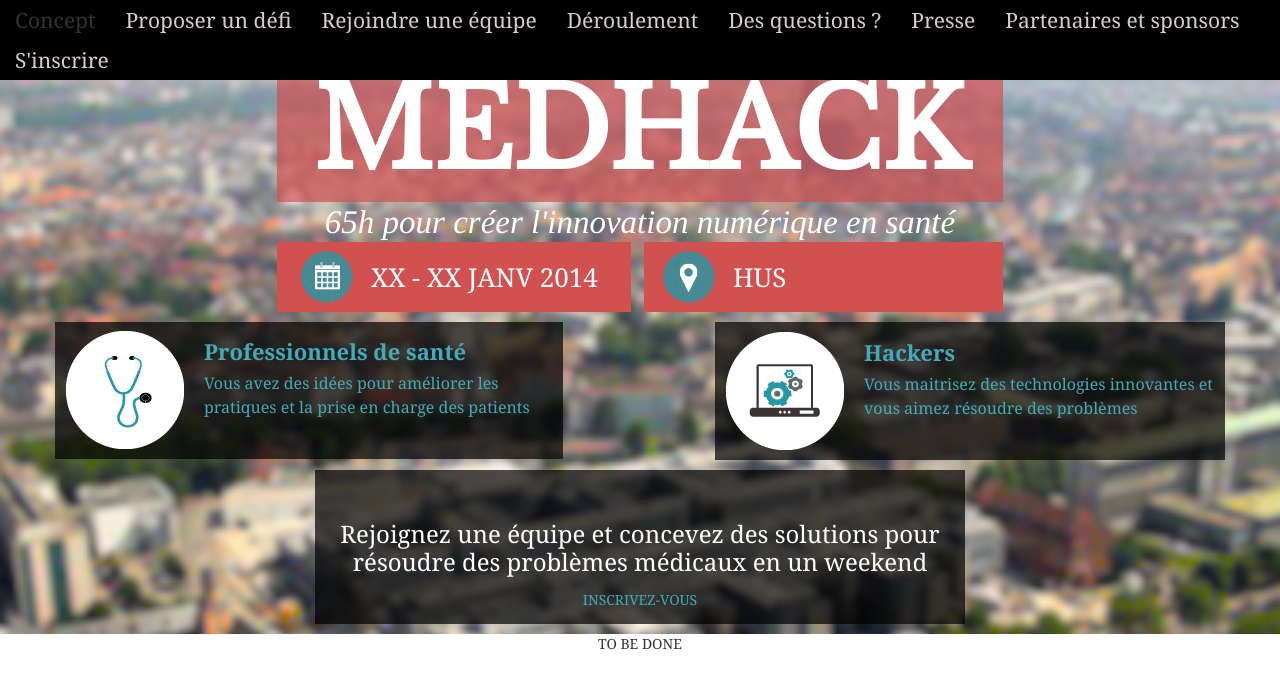
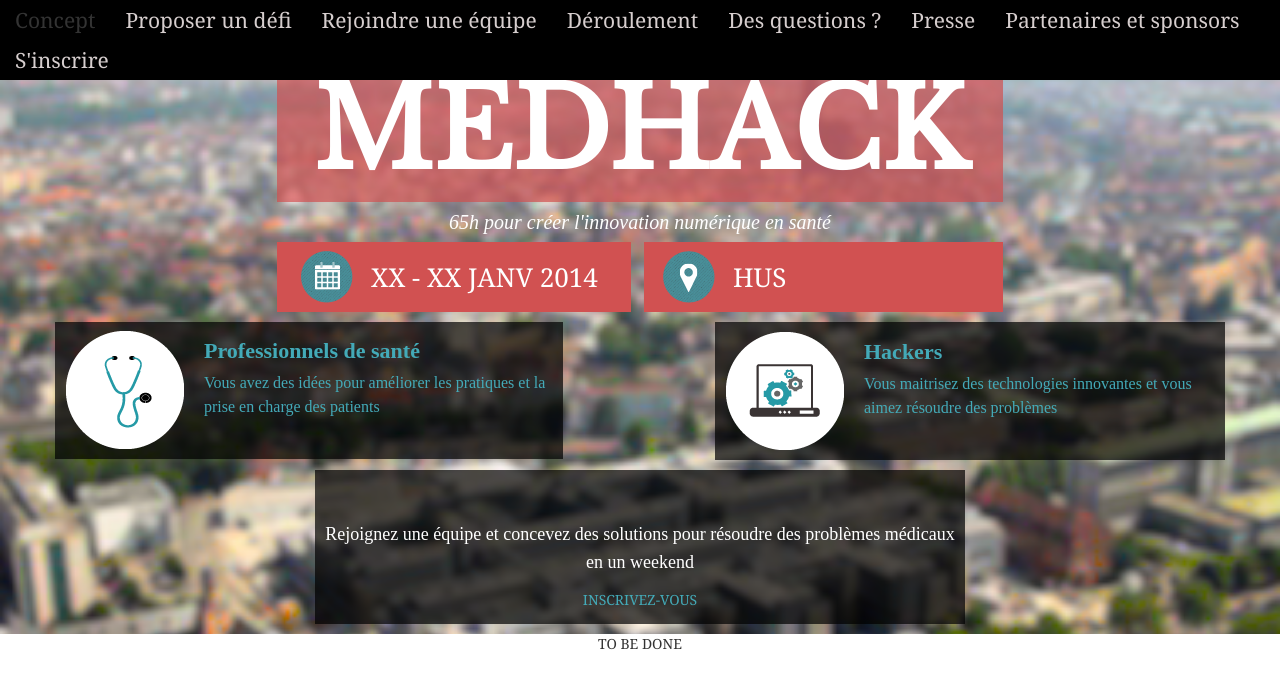
Before and after one commit to AlsaceDigitale/medhack, a Jekyll site: the page built from defi.html, in a window 1280 px wide. Shown: the top 689 px of the page. Built offline with Jekyll 4.4.1, drawn with Linux system fonts in a browser that asks for light colours; some web fonts are replaced.

Commit message:
police boxes noires

```diff
--- a/css/style.css
+++ b/css/style.css
@@ -29,10 +29,10 @@
 }
 
 #home-title p {
-font-family : Times ;
+font-family : Fauna One ;
 font-style : italic;
 text-align: center;
-font-size: 33px;
+font-size: 20px;
 color: white;
 text-transform:  ;
 font-weight: 400;
@@ -78,6 +78,7 @@
 float: left;
 background: rgba(0,0,0,0.7);
 margin: 10px 0px 10px 0px;
+font-family : Fauna One;
 }
 
 #hackers-box {
@@ -86,6 +87,7 @@
 float: right;
 background: rgba(0, 0, 0, 0.7);
 margin: 10px 0px 10px 0px;
+font-family: Fauna One;
 }
 
 #health-professionals-box img, #hackers-box img {
@@ -114,7 +116,8 @@
 }
 
 #signup-bottom p {
-font-size: 24px;
+font-size: 18px;
+font-family : Fauna One;
 }
 
 .navbar .nav {
@@ -129,14 +132,14 @@
 }
 
 section h2 {
-    font-family: georgia;
+    font-family: Times;
 
 }
 
 section p {
     font-family: arial;
     font-size: 19px;
-    line-height: 24px;
+    line-height: 25px;
 }
 
 .theme {
```
